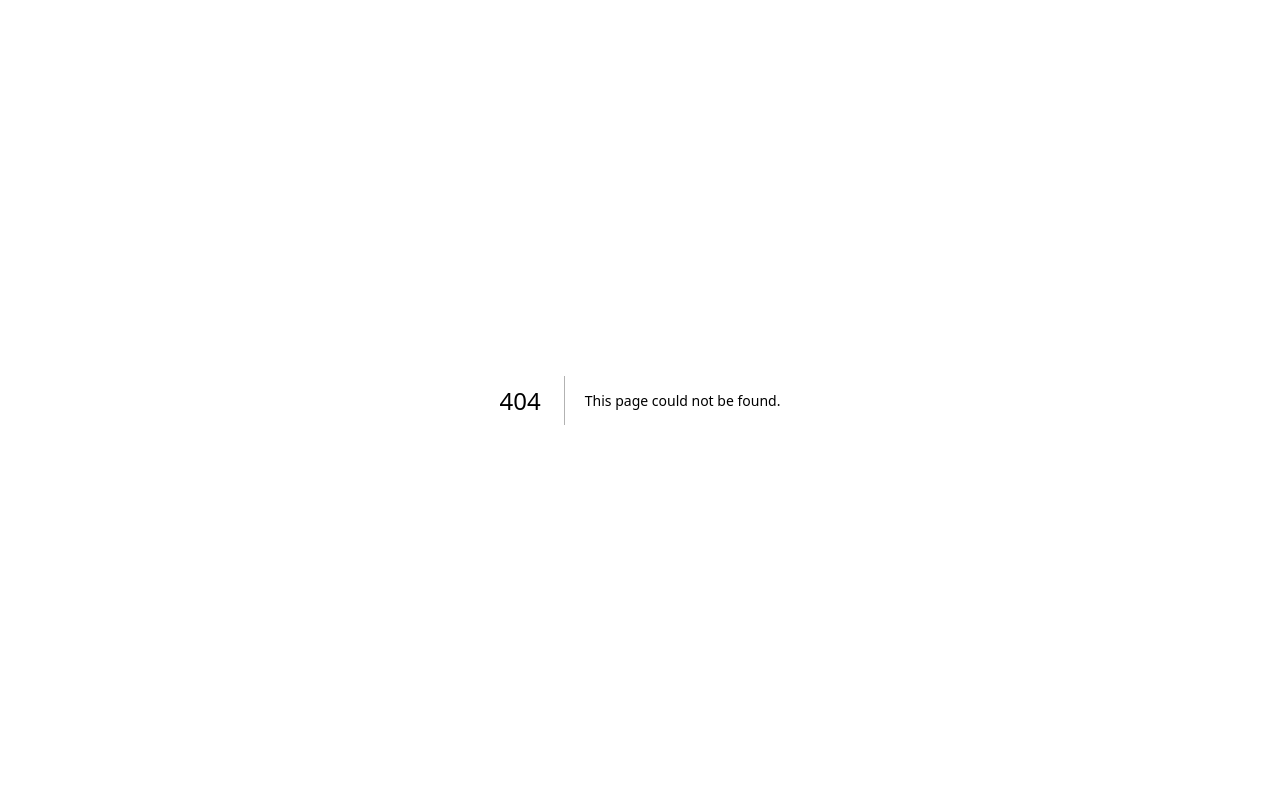
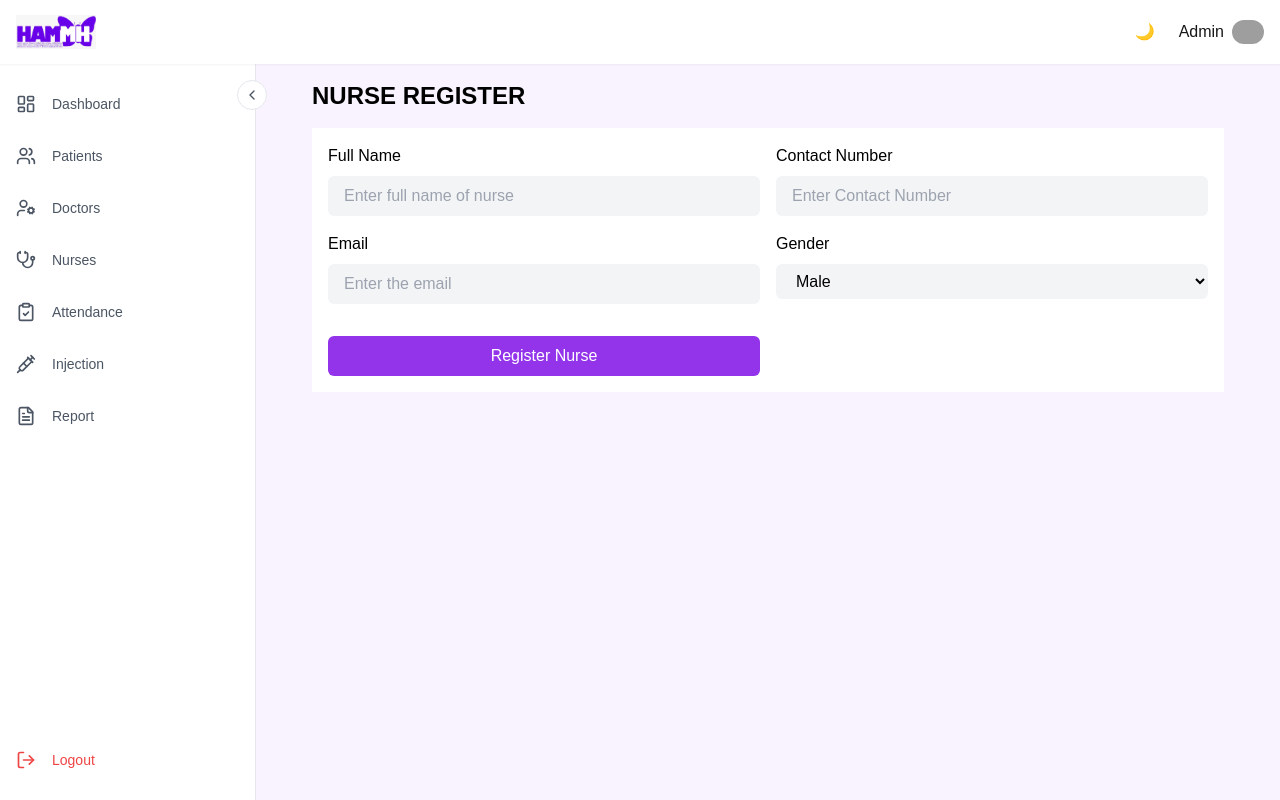
Before and after one commit to Rdilshan/HAMMH, a Next.js app: page /dashboard/nurses/Nurse_Register in a window 1280 px wide. Before the commit this address had no page. Built offline with nearby package versions, Linux system fonts and the light colour scheme; grey boxes are pictures that could not be loaded.

Commit message:
Nurse add page created

```diff
--- /dev/null
+++ b/src/app/dashboard/nurses/Nurse_Register/page.tsx
@@ -0,0 +1,93 @@
+'use client'
+
+import React, { useState } from 'react';
+
+const NurseRegister = () => {
+  const [fullName, setFullName] = useState('');
+  const [contactNumber, setContactNumber] = useState('');
+  const [email, setEmail] = useState('');
+  const [gender, setGender] = useState('Male');
+
+  const handleSubmit = (e: any) => {
+    e.preventDefault();
+    // Handle form submission logic here
+    console.log({
+      fullName,
+      contactNumber,
+      email,
+      gender,
+    });
+  };
+
+  return (
+    <div className="px-6 py-4 text-black">
+      <h2 className="text-2xl font-bold mb-4">NURSE REGISTER</h2>
+      <form onSubmit={handleSubmit}>
+        <div className="grid grid-cols-2 gap-4 bg-white p-4">
+          <div>
+            <label htmlFor="fullName" className="block mb-2">
+              Full Name
+            </label>
+            <input
+              type="text"
+              id="fullName"
+              placeholder="Enter full name of nurse"
+              className="w-full bg-gray-100 rounded-md py-2 px-4"
+              value={fullName}
+              onChange={(e) => setFullName(e.target.value)}
+            />
+          </div>
+          <div>
+            <label htmlFor="contactNumber" className="block mb-2">
+              Contact Number
+            </label>
+            <input
+              type="text"
+              id="contactNumber"
+              placeholder="Enter Contact Number"
+              className="w-full bg-gray-100 rounded-md py-2 px-4"
+              value={contactNumber}
+              onChange={(e) => setContactNumber(e.target.value)}
+            />
+          </div>
+          <div>
+            <label htmlFor="email" className="block mb-2">
+              Email
+            </label>
+            <input
+              type="email"
+              id="email"
+              placeholder="Enter the email"
+              className="w-full bg-gray-100 rounded-md py-2 px-4"
+              value={email}
+              onChange={(e) => setEmail(e.target.value)}
+            />
+          </div>
+          <div>
+            <label htmlFor="gender" className="block mb-2">
+              Gender
+            </label>
+            <select
+              id="gender"
+              value={gender}
+              onChange={(e) => setGender(e.target.value)}
+              className="w-full bg-gray-100 rounded-md py-2 px-4"
+            >
+              <option value="Male">Male</option>
+              <option value="Female">Female</option>
+              <option value="Other">Other</option>
+            </select>
+          </div>
+          <button
+            type="submit"
+            className="bg-purple-600 text-white rounded-md py-2 px-4 mt-4"
+          >
+            Register Nurse
+          </button>
+        </div>
+      </form>
+    </div>
+  );
+};
+
+export default NurseRegister;
```
